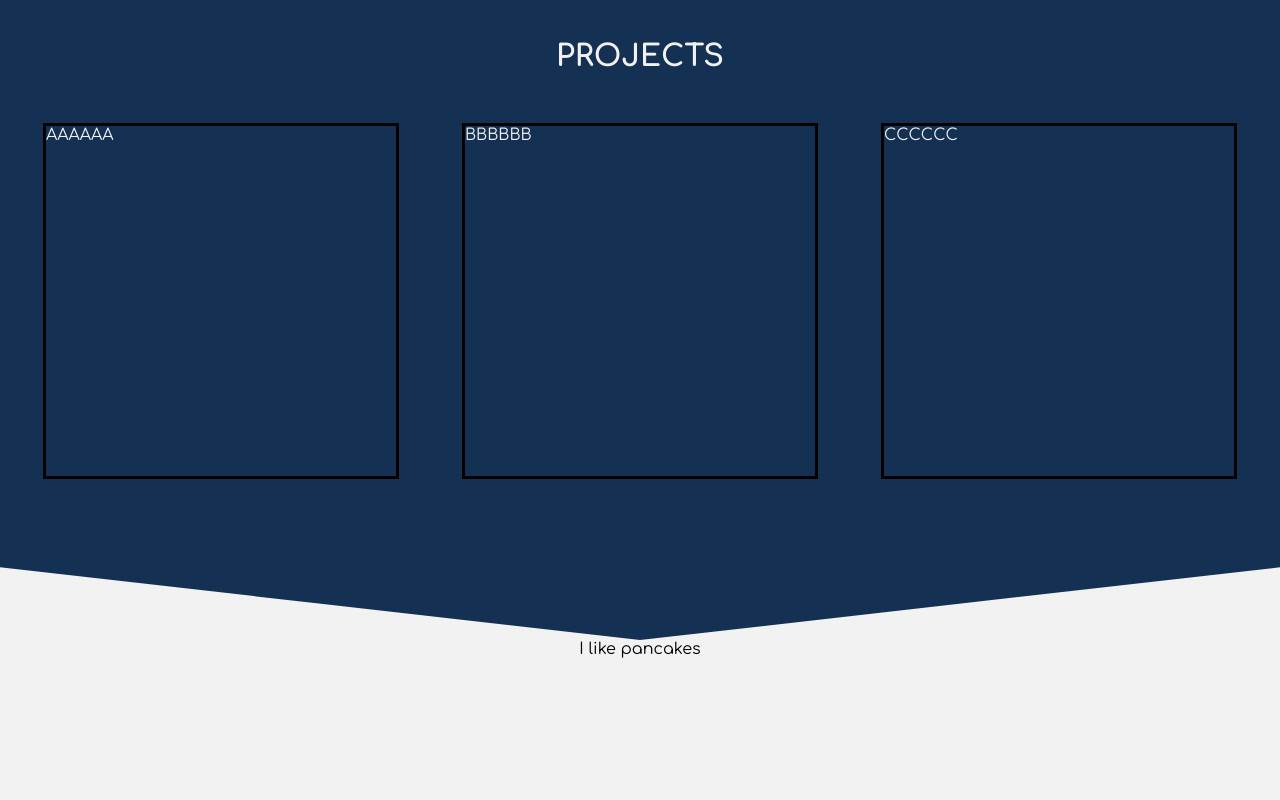
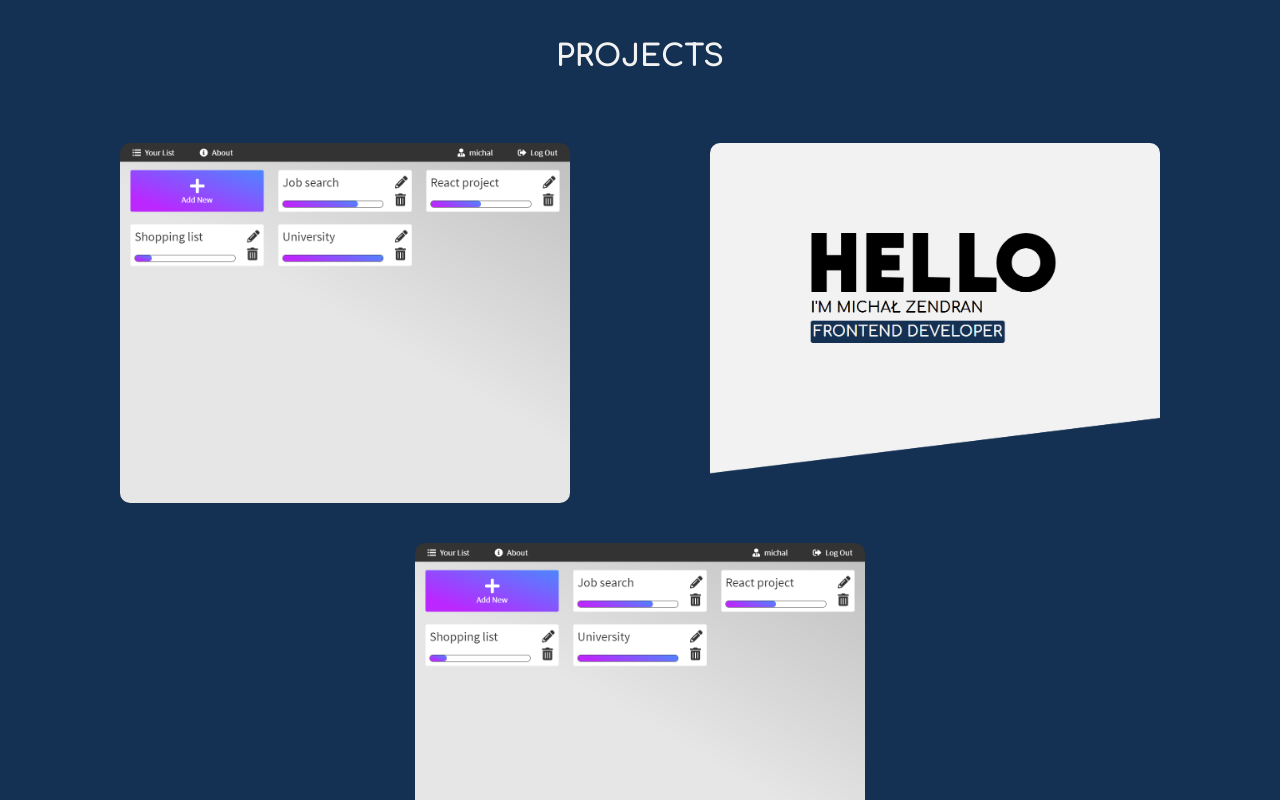
Before and after one commit to zendranm/portfolio-app, a React (Create React App) app: page / in a window 1280 px wide. Shown: the part 760-1560 px from the top of the page. Before the commit the page ends 1418 px from the top, so only its background shows below. Built offline with nearby package versions, Linux system fonts and the light colour scheme.

Commit message:
Project panel in progress

```diff
--- /dev/null
+++ b/src/components/ProjectPanel.jsx
@@ -0,0 +1,15 @@
+import React from "react";
+import "styles/ProjectPanel.scss";
+
+const ProjectPanel = (props) => {
+  return (
+    <div
+      className="ProjectPanel"
+      style={{ backgroundImage: `url(${props.image})` }}
+    >
+      <div className="coverPanel">AAA</div>
+    </div>
+  );
+};
+
+export default ProjectPanel;
--- a/src/components/SecondPanel.jsx
+++ b/src/components/SecondPanel.jsx
@@ -1,6 +1,9 @@
 import React, { useState, useEffect } from "react";
 import "styles/SecondPanel.scss";
 import SectionTitle from "components/SectionTitle";
+import ProjectPanel from "components/ProjectPanel";
+import task_manager from "graphics/task_manager.png";
+import portfolio_app from "graphics/portfolio_app.png";
 
 const SecondPanel = () => {
   const [isDesktop, setIsDesktop] = useState(document.body.clientWidth > 900);
@@ -15,7 +18,7 @@ const SecondPanel = () => {
 
   const updatePolygonAngle = () => {
     let angle;
-    if (window.innerWidth > 1200) {
+    if (window.innerWidth > 1300) {
       angle = 20;
     } else if (window.innerWidth > 900) {
       angle = 12;
@@ -69,9 +72,9 @@ const SecondPanel = () => {
       <div className="content">
         <SectionTitle text="PROJECTS" />
         <div className="projectList">
-          <div className="projectPanel">AAAAAA</div>
-          <div className="projectPanel">BBBBBB</div>
-          <div className="projectPanel">CCCCCC</div>
+          <ProjectPanel image={task_manager} />
+          <ProjectPanel image={portfolio_app} />
+          <ProjectPanel image={task_manager} />
         </div>
       </div>
     </div>
--- /dev/null
+++ b/src/styles/ProjectPanel.scss
@@ -0,0 +1,22 @@
+@import "variables";
+
+.ProjectPanel {
+  width: $project-panel-width * 1px;
+  height: $project-panel-width * $project-panel-ratio * 1px;
+  background-position-x: center;
+  background-size: cover;
+  border-radius: 10px;
+  margin: 20px;
+}
+
+.coverPanel {
+  opacity: 0;
+  height: 100%;
+  width: 100%;
+  border-radius: 10px;
+}
+
+.coverPanel:hover {
+  background: rgba(0, 0, 0, 0.3);
+  opacity: 1;
+}
--- a/src/styles/SecondPanel.scss
+++ b/src/styles/SecondPanel.scss
@@ -23,15 +23,6 @@ svg polygon {
   display: flex;
 }
 
-.projectPanel {
-  height: 400px;
-  width: 400px;
-  border: solid;
-  border-color: #000000;
-  margin-left: 20px;
-  margin-right: 20px;
-}
-
 @media (min-width: 320px) {
   .projectList {
     flex-direction: column;
@@ -40,65 +31,61 @@ svg polygon {
     align-items: center;
   }
 
-  .projectPanel {
-    height: 280px;
-    width: 280px;
-    margin-bottom: 30px;
-  }
-
   .mySVG {
     height: 1300px;
   }
 }
 
 @media (min-width: 350px) {
-  .projectPanel {
-    height: 300px;
-    width: 300px;
-    margin-bottom: 30px;
-  }
-
   .mySVG {
     height: 1400px;
   }
 }
 
-@media (min-width: 400px) {
-  .projectPanel {
-    height: 350px;
-    width: 350px;
-    margin-bottom: 30px;
-  }
-
-  .mySVG {
-    height: 1600px;
-  }
-}
-
-@media (min-width: 900px) {
+@media (min-width: (1 * $project-panel-width) + (2 * $project-panel-margins) + $scroll-bar-width * 1px) {
   .projectList {
     flex-direction: row;
     flex-wrap: wrap;
     justify-content: space-evenly;
     align-content: space-around;
-    height: 900px;
+    height: (3 * $project-panel-width * $project-panel-ratio) +
+      (6 * $project-panel-margins) * 1px;
   }
 
   .mySVG {
-    height: 1300px;
+    height: 400 + (3 * $project-panel-width * $project-panel-ratio) +
+      (6 * $project-panel-margins) * 1px;
   }
 }
 
-@media (min-width: 1201px) {
+@media (min-width: (2 * $project-panel-width) + (4 * $project-panel-margins) + $scroll-bar-width * 1px) {
+  .projectList {
+    flex-direction: row;
+    flex-wrap: wrap;
+    justify-content: space-evenly;
+    align-content: space-around;
+    height: (2 * $project-panel-width * $project-panel-ratio) +
+      (4 * $project-panel-margins) * 1px;
+  }
+
+  .mySVG {
+    height: 400 + (2 * $project-panel-width * $project-panel-ratio) +
+      (4 * $project-panel-margins) * 1px;
+  }
+}
+
+@media (min-width: (3 * $project-panel-width) + (6 * $project-panel-margins) + $scroll-bar-width * 1px) {
   .projectList {
     flex-direction: row;
     flex-wrap: wrap;
     justify-content: space-evenly;
     align-content: space-between;
-    height: 500px;
+    height: ($project-panel-width * $project-panel-ratio) +
+      (2 * $project-panel-margins) * 1px;
   }
 
   .mySVG {
-    height: 800px;
+    height: 400 + ($project-panel-width * $project-panel-ratio) +
+      (2 * $project-panel-margins) * 1px;
   }
 }
--- a/src/styles/variables.scss
+++ b/src/styles/variables.scss
@@ -4,3 +4,9 @@ $primary-color: #143052;
 $secondary-color: #0f243e;
 $font-color-1: #000000;
 $font-color-2: #f2f2f2;
+
+// VARIABLES
+$project-panel-width: 450;
+$project-panel-ratio: 0.8;
+$project-panel-margins: 20;
+$scroll-bar-width: 17;
```
Also changed, not shown: src/graphics/portfolio_app.png (added), src/graphics/task_manager.png (added).
